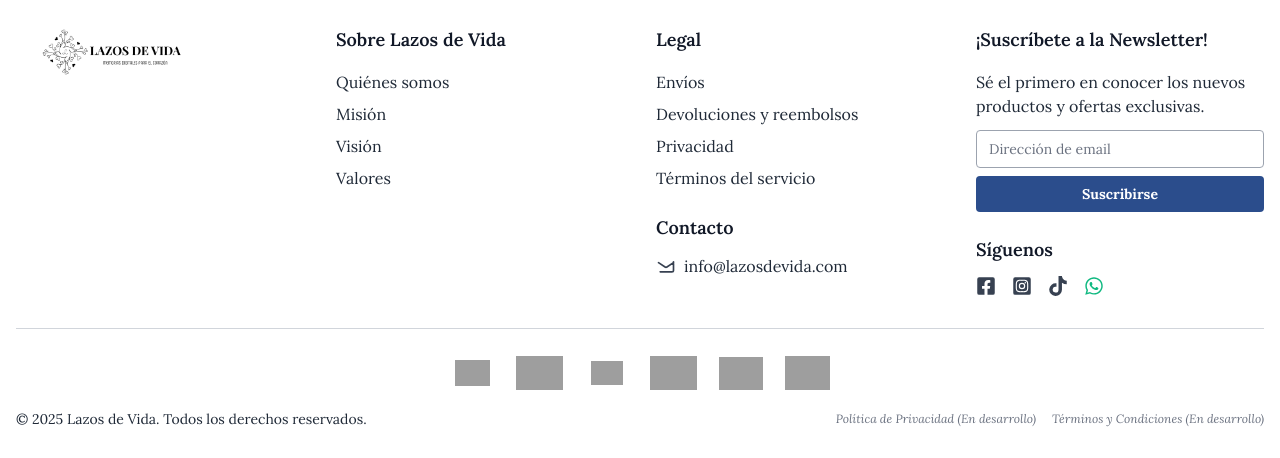
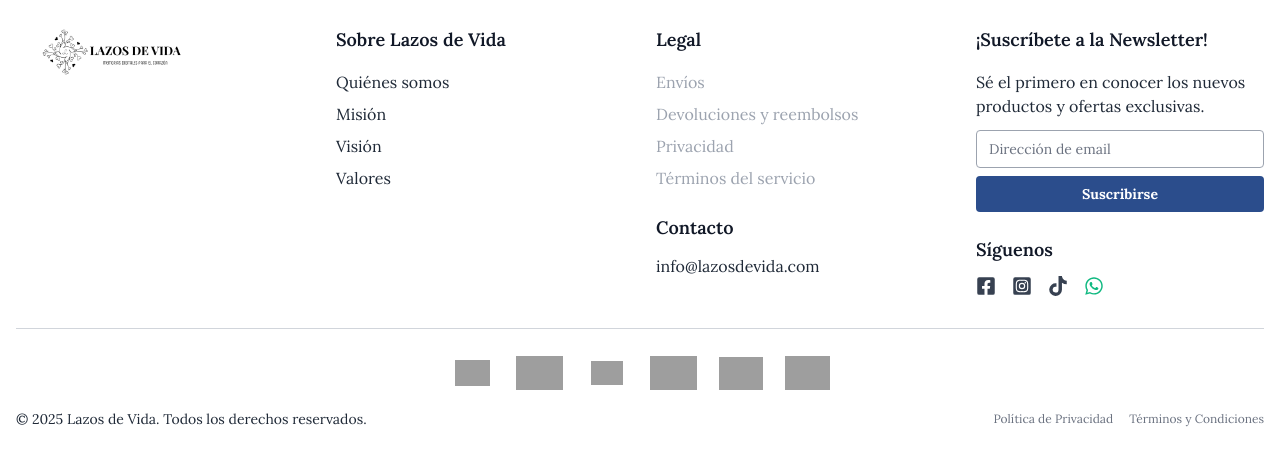
Before and after one commit to timelessqr/lading-front, a React (Vite) app: page / in a window 1280 px wide. Shown: the part 2562-3020 px from the top of the page. Built offline with nearby package versions, Linux system fonts and the light colour scheme; grey boxes are pictures that could not be loaded; a web font is replaced by a local one.

Commit message:
Footer OK

```diff
--- a/src/components/Footer.jsx
+++ b/src/components/Footer.jsx
@@ -6,9 +6,7 @@
   FaTiktok,
   FaWhatsapp
 } from 'react-icons/fa';
-import { FaXTwitter } from 'react-icons/fa6';
 import logoImage from '../assets/images/derecho.png';
-// Eliminada la importación de Iconify
 
 const Footer = () => {
   // Estado para controlar cuál modal está abierto (null si ninguno está abierto)
@@ -32,6 +30,9 @@
 
   // Estado para manejar el desplegable de secciones en móvil
   const [openSection, setOpenSection] = useState(null);
+
+  // Estado para mostrar tooltips
+  const [activeTooltip, setActiveTooltip] = useState(null);
 
   // Función para manejar los desplegables en versión móvil
   const toggleSection = (section) => {
@@ -60,6 +61,17 @@
       title: "Valores",
       content: "Calidad, innovación, compromiso, historia y pasión."
     }
+  };
+
+  // Componente de tooltip personalizado
+  const Tooltip = ({ show, text }) => {
+    if (!show) return null;
+    return (
+      <div className="absolute bottom-full left-1/2 transform -translate-x-1/2 mb-1 px-2 py-1 bg-gray-700 text-white text-xs rounded whitespace-nowrap">
+        {text}
+        <div className="absolute top-full left-1/2 transform -translate-x-1/2 border-4 border-transparent border-t-gray-700"></div>
+      </div>
+    );
   };
 
   return (
@@ -159,6 +171,53 @@
               d: path("M0,25 Q300,10 600,35 T1200,25 V30 H0 Z");
             }
           }
+
+          .tooltip {
+            position: relative;
+          }
+
+          .tooltip .tooltiptext {
+            visibility: hidden;
+            width: auto;
+            background-color: #555;
+            color: #fff;
+            text-align: center;
+            border-radius: 6px;
+            padding: 5px 10px;
+            position: absolute;
+            z-index: 1;
+            bottom: 125%;
+            left: 50%;
+            transform: translateX(-50%);
+            opacity: 0;
+            transition: opacity 0.3s;
+            white-space: nowrap;
+          }
+
+          .tooltip .tooltiptext::after {
+            content: "";
+            position: absolute;
+            top: 100%;
+            left: 50%;
+            margin-left: -5px;
+            border-width: 5px;
+            border-style: solid;
+            border-color: #555 transparent transparent transparent;
+          }
+
+          /* Mostrar tooltip en hover para escritorio */
+          .tooltip:hover .tooltiptext {
+            visibility: visible;
+            opacity: 1;
+          }
+
+          /* Solución para móviles - mostrar al tocar */
+          @media (hover: none) {
+            .tooltip:active .tooltiptext {
+              visibility: visible;
+              opacity: 1;
+            }
+          }
         `}</style>
 
         <div className="container mx-auto px-4 py-8 font-lora">
@@ -255,10 +314,22 @@
               </button>
               {openSection === 'legal' && (
                 <ul className="space-y-2 py-2 pl-2">
-                  <li><a href="#" className="text-gray-800 hover:text-black transition-colors">Envíos</a></li>
-                  <li><a href="#" className="text-gray-800 hover:text-black transition-colors">Devoluciones y reembolsos</a></li>
-                  <li><a href="#" className="text-gray-800 hover:text-black transition-colors">Privacidad</a></li>
-                  <li><a href="#" className="text-gray-800 hover:text-black transition-colors">Términos del servicio</a></li>
+                  <li className="relative tooltip">
+                    <span className="text-gray-400 cursor-not-allowed">Envíos</span>
+                    <span className="tooltiptext">En desarrollo</span>
+                  </li>
+                  <li className="relative tooltip">
+                    <span className="text-gray-400 cursor-not-allowed">Devoluciones y reembolsos</span>
+                    <span className="tooltiptext">En desarrollo</span>
+                  </li>
+                  <li className="relative tooltip">
+                    <span className="text-gray-400 cursor-not-allowed">Privacidad</span>
+                    <span className="tooltiptext">En desarrollo</span>
+                  </li>
+                  <li className="relative tooltip">
+                    <span className="text-gray-400 cursor-not-allowed">Términos del servicio</span>
+                    <span className="tooltiptext">En desarrollo</span>
+                  </li>
                 </ul>
               )}
             </div>
@@ -282,10 +353,7 @@
               {openSection === 'contacto' && (
                 <div className="space-y-2 py-2 pl-2">
                   <div className="flex items-center">
-                    <svg xmlns="http://www.w3.org/2000/svg" className="h-5 w-5 mr-2 text-gray-700" fill="none" viewBox="0 0 24 24" stroke="currentColor">
-                      <path strokeLinecap="round" strokeLinejoin="round" strokeWidth={2} d="M3 8l7.89 5.26a2 2 0 002.22 0L21 8M5 19h14a2 2 0 002-2V7a2 0 00-2-2H5a2 0 00-2 2v10a2 0 002 2z" />
-                    </svg>
-                    {/* Correo electrónico con enlace mailto */}
+                    {/* Removido el icono SVG que causaba el caracter no deseado */}
                     <a href="mailto:info@lazosdevida.com" className="text-gray-800 hover:text-blue-600 transition-colors">
                       info@lazosdevida.com
                     </a>
@@ -436,19 +504,28 @@
             <div className="md:col-span-1">
               <h3 className="text-lg font-semibold mb-4 text-gray-900">Legal</h3>
               <ul className="space-y-2">
-                <li><a href="#" className="text-gray-800 hover:text-black transition-colors">Envíos</a></li>
-                <li><a href="#" className="text-gray-800 hover:text-black transition-colors">Devoluciones y reembolsos</a></li>
-                <li><a href="#" className="text-gray-800 hover:text-black transition-colors">Privacidad</a></li>
-                <li><a href="#" className="text-gray-800 hover:text-black transition-colors">Términos del servicio</a></li>
+                <li className="relative tooltip">
+                  <span className="text-gray-400 cursor-not-allowed">Envíos</span>
+                  <span className="tooltiptext">En desarrollo</span>
+                </li>
+                <li className="relative tooltip">
+                  <span className="text-gray-400 cursor-not-allowed">Devoluciones y reembolsos</span>
+                  <span className="tooltiptext">En desarrollo</span>
+                </li>
+                <li className="relative tooltip">
+                  <span className="text-gray-400 cursor-not-allowed">Privacidad</span>
+                  <span className="tooltiptext">En desarrollo</span>
+                </li>
+                <li className="relative tooltip">
+                  <span className="text-gray-400 cursor-not-allowed">Términos del servicio</span>
+                  <span className="tooltiptext">En desarrollo</span>
+                </li>
               </ul>
 
               <h3 className="text-lg font-semibold mt-6 mb-3 text-gray-900">Contacto</h3>
               <div className="space-y-2">
                 <div className="flex items-center">
-                  <svg xmlns="http://www.w3.org/2000/svg" className="h-5 w-5 mr-2 text-gray-700" fill="none" viewBox="0 0 24 24" stroke="currentColor">
-                    <path strokeLinecap="round" strokeLinejoin="round" strokeWidth={2} d="M3 8l7.89 5.26a2 2 0 002.22 0L21 8M5 19h14a2 2 0 002-2V7a2 0 00-2-2H5a2 0 00-2 2v10a2 0 002 2z" />
-                  </svg>
-                   {/* Correo electrónico con enlace mailto */}
+                  {/* Removido el icono SVG que causaba el caracter no deseado */}
                   <a href="mailto:info@lazosdevida.com" className="text-gray-800 hover:text-blue-600 transition-colors">
                     info@lazosdevida.com
                   </a>
@@ -579,8 +656,15 @@
                 &copy; {new Date().getFullYear()} Lazos de Vida. Todos los derechos reservados.
               </p>
               <div className="flex space-x-4">
-                <span className="text-xs text-gray-500 italic cursor-not-allowed">Política de Privacidad (En desarrollo)</span>
-                <span className="text-xs text-gray-500 italic cursor-not-allowed">Términos y Condiciones (En desarrollo)</span>
+                {/* Enlaces con tooltip */}
+                <span className="relative tooltip text-xs text-gray-500 cursor-not-allowed">
+                  Política de Privacidad
+                  <span className="tooltiptext">En desarrollo</span>
+                </span>
+                <span className="relative tooltip text-xs text-gray-500 cursor-not-allowed">
+                  Términos y Condiciones
+                  <span className="tooltiptext">En desarrollo</span>
+                </span>
               </div>
             </div>
           </div>
```
